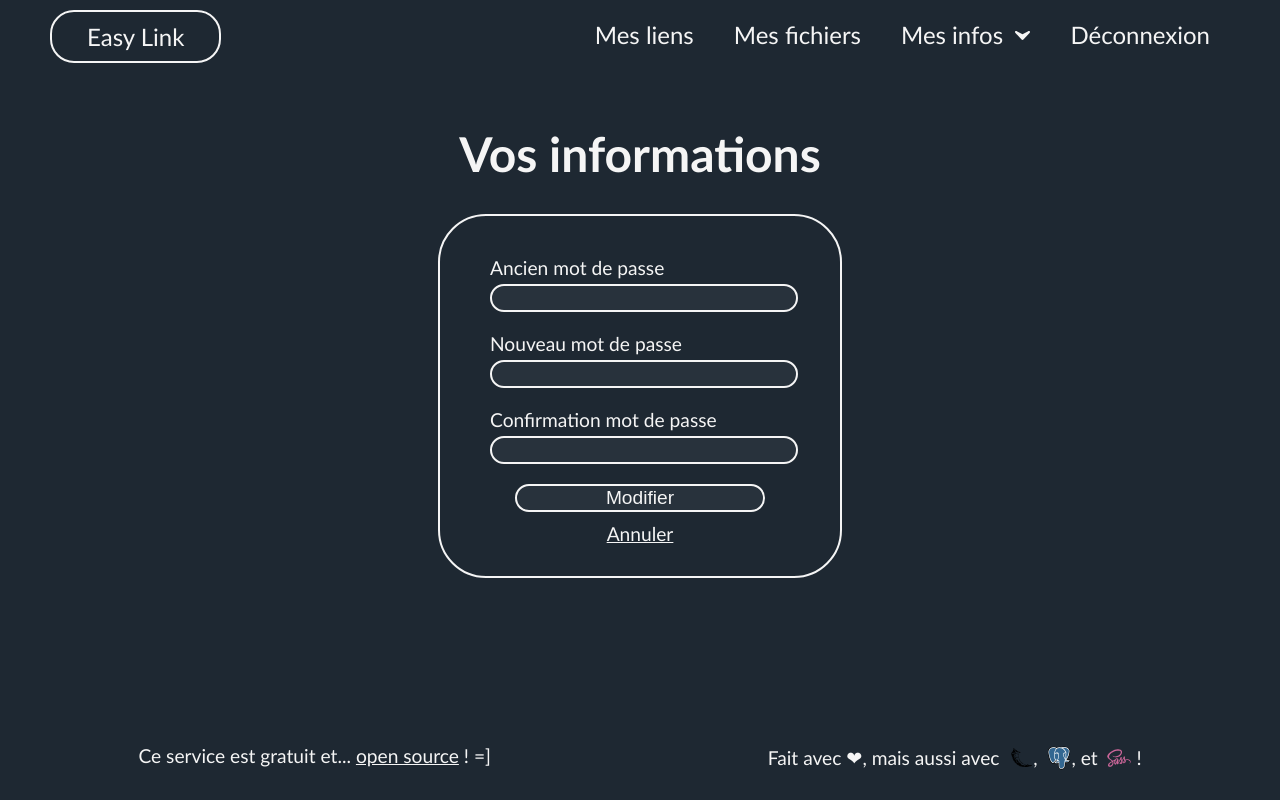
After one commit to FrozenCell239/URL_shortener, a Flask app: page /u/password in a window 1280 px wide. The commit adds this page. Run offline with Flask 3, Linux system fonts and the light colour scheme; the visitor is signed in with stand-in values (Sample User, id 1); parts of the project's set-up code (start-up, migrations or seed data) failed here and were passed over.

Commit message:
Modified profile route to allow user to modify its mail address and its username, and added a route to allow user to modify its password.

```diff
--- a/app/static/scss/style.scss
+++ b/app/static/scss/style.scss
@@ -18,7 +18,6 @@ body{
 
 /* HTML tags customization */
 nav{
-    //background-color: aqua;
     padding-left: 50px;
     padding-right: 50px;
     padding: 10px 50px 0 50px;
@@ -30,15 +29,41 @@ nav{
         padding: 0;
     }
     li{
-        display: inline;
         float: right;
     }
     a{
+        color: $font_main_color;
+        padding: 10px 20px 10px 20px;
+    }
+    li a, #nav-drop-button{
+        display: inline-block;
+        text-align: center;
+        text-decoration: none;
+    }
+    li a:hover, #nav-dropdown:hover #nav-drop-button{
+        background-color: #616161;
+        border-radius: $default-rounding;
+    }
+    li #nav-dropdown{
+        display: inline-block;
+    }
+    #nav-dropdown-content{
+        display: none;
+        position: absolute;
+        z-index: 1;
+    }
+    #nav-dropdown-content a{
+        text-decoration: none;
         display: block;
-        text-align: center;
-        padding: 14px 16px;
-        text-decoration: none;
-        color: $font_main_color;
+        text-align: left;
+        background-color: $background_color;
+        border-radius: $default-rounding;
+    }
+    #nav-dropdown-content a:hover{
+        background-color: #616161;
+    }
+    #nav-dropdown:hover #nav-dropdown-content{
+        display: block;
     }
 }
 main{
@@ -79,6 +104,17 @@ fieldset{
     display: flex;
     flex-direction: column;
 }
+label[for="file-or-link"]{
+    margin-left: 20px;
+    margin-bottom: 2px;
+    width: 40px;
+    height: 40px;
+    display: inline-block;
+    background-size: contain;
+    background-image: url('../icons/link-icon.svg');
+    background-repeat: no-repeat;
+    cursor: pointer;
+}
 
 /* Single element customization */
 #logo{
@@ -105,8 +141,6 @@ fieldset{
         background: none;
         outline: none;
         padding: 1rem 1rem;
-    }
-    input{
         color: $input_main_color;
     }
     input::-webkit-input-placeholder, input[type="file"]{
@@ -133,10 +167,17 @@ fieldset{
     height: 40px;
     fill: $input_main_color;
 }
-#login-form, #register-form{@extend %form;}
-#login-form{
+#login-form, #profile-form, #password-form{
     width: 300px;
     flex-direction: column;
+}
+#password-form{
+    height: 280px;
+}
+#profile-form > a, #password-form > a{
+    align-self: center;
+    color: $font_main_color;
+    margin-top: 10px;
 }
 #register-form{
     width: 600px;
@@ -149,24 +190,23 @@ fieldset{
 #file-or-link{
     display: none;
 }
-label[for="file-or-link"]{
-    margin-left: 20px;
-    margin-bottom: 2px;
-    width: 40px;
-    height: 40px;
-    display: inline-block;
-    background-size: contain;
-    background-image: url('../icons/link-icon.svg');
-    background-repeat: no-repeat;
-    cursor: pointer;
-}
 #file-or-link:checked + label[for="file-or-link"]{
     background-image: url('../icons/file-icon.svg');
     margin-left: 25px;
     margin-bottom: 5px;
 }
-#file-or-link:checked ~ #original-url{display: none;}
-#file-or-link:not(:checked) ~ #to-upload{display: none;}
+#file-or-link:checked ~ #original-url{
+    display: none;
+}
+#file-or-link:not(:checked) ~ #to-upload{
+    display: none;
+}
+#dropdown-icon{
+    display: inline;
+    padding-bottom: 4px;
+    width: 15px;
+    height: auto;
+}
 
 /* Custom classes */
 // Flash message boxes
@@ -176,7 +216,7 @@ label[for="file-or-link"]{
     align-items: center;
     padding-left: 10rem;
     padding-right: 10rem;
-    min-height: 20px;
+    //min-height: 20px;
 }
 .danger-flash{
     @extend %flash;
@@ -207,3 +247,6 @@ label[for="file-or-link"]{
     margin: 0 20px 20px 30px;
     border: 1px solid whitesmoke;
 }
+.form{
+    @extend %form;
+}
--- a/app/static/styles/style.css
+++ b/app/static/styles/style.css
@@ -24,26 +21,26 @@
   cursor: pointer;
 }
 
-#login-form, #register-form {
+.form {
   display: flex;
   font-size: 0.8rem;
   border: 2px solid whitesmoke;
   border-radius: 2rem;
   height: 200px;
-  padding: 50px 50px 50px 50px;
+  padding: 40px 50px 40px 50px;
 }
-#login-form input, #register-form input, #login-form button, #register-form button {
+.form input, .form button {
   border: 2px solid whitesmoke;
   border-radius: 2rem;
   color: whitesmoke;
 }
-#login-form button, #register-form button {
+.form button {
   font-size: 0.8rem;
   width: calc(100% - 50px);
   align-self: center;
   background-color: rgb(40, 50, 60);
 }
-#login-form input, #register-form input {
+.form input {
   margin-top: 5px;
   margin-bottom: 20px;
   background-color: rgb(40, 50, 60);
@@ -81,15 +78,41 @@ nav ul {
   padding: 0;
 }
 nav li {
-  display: inline;
   float: right;
 }
 nav a {
+  color: whitesmoke;
+  padding: 10px 20px 10px 20px;
+}
+nav li a, nav #nav-drop-button {
+  display: inline-block;
+  text-align: center;
+  text-decoration: none;
+}
+nav li a:hover, nav #nav-dropdown:hover #nav-drop-button {
+  background-color: #616161;
+  border-radius: 2rem;
+}
+nav li #nav-dropdown {
+  display: inline-block;
+}
+nav #nav-dropdown-content {
+  display: none;
+  position: absolute;
+  z-index: 1;
+}
+nav #nav-dropdown-content a {
+  text-decoration: none;
   display: block;
-  text-align: center;
-  padding: 14px 16px;
-  text-decoration: none;
-  color: whitesmoke;
+  text-align: left;
+  background-color: rgb(30, 40, 50);
+  border-radius: 2rem;
+}
+nav #nav-dropdown-content a:hover {
+  background-color: #616161;
+}
+nav #nav-dropdown:hover #nav-dropdown-content {
+  display: block;
 }
 
 main {
@@ -189,9 +222,19 @@ fieldset {
   fill: whitesmoke;
 }
 
-#login-form {
+#login-form, #profile-form, #password-form {
   width: 300px;
   flex-direction: column;
+}
+
+#password-form {
+  height: 280px;
+}
+
+#profile-form > a, #password-form > a {
+  align-self: center;
+  color: whitesmoke;
+  margin-top: 10px;
 }
 
 #register-form {
@@ -233,6 +264,13 @@ label[for=file-or-link] {
   display: none;
 }
 
+#dropdown-icon {
+  display: inline;
+  padding-bottom: 4px;
+  width: 15px;
+  height: auto;
+}
+
 /* Custom classes */
 .flash-zone {
   display: flex;
@@ -240,7 +278,6 @@ label[for=file-or-link] {
   align-items: center;
   padding-left: 10rem;
   padding-right: 10rem;
-  min-height: 20px;
 }
 
 .danger-flash {
--- a/app/templates/base.html.jinja
+++ b/app/templates/base.html.jinja
@@ -21,10 +21,25 @@
                 <ul>
                     <li id="logo"><a href="{{ url_for('main.index') }}">Easy Link</a></li>
                     {% if session.username %}
-                    <li><a href="{{ url_for('main.logout') }}">Déconnexion</a></li>
-                        {% if self._TemplateReference__context.name != "user/profile.html.jinja" %}
-                        <li><a href="{{ url_for('user.profile') }}">Mes infos</a></li>
-                        {% endif %}
+                        <li><a href="{{ url_for('main.logout') }}">Déconnexion</a></li>
+                        <li id="nav-dropdown">
+                            <a href="#" id="nav-drop-button">
+                                Mes infos&nbsp;
+                                <img
+                                    id="dropdown-icon"
+                                    src="{{ url_for('static', filename = 'icons/dropdown-icon.svg') }}"
+                                    alt="Dropdown icon."
+                                >
+                            </a>
+                            <div id="nav-dropdown-content">
+                                {% if self._TemplateReference__context.name != "user/profile.html.jinja" %}
+                                <a href="{{ url_for('user.profile') }}">Profil</a>
+                                {% endif %}
+                                {% if self._TemplateReference__context.name != "user/password.html.jinja" %}
+                                <a href="{{ url_for('user.password') }}">Mot de passe</a>
+                                {% endif %}
+                            </div>
+                        </li>
                         {% if self._TemplateReference__context.name != "user/files.html.jinja" %}
                         <li><a href="{{ url_for('user.files') }}">Mes fichiers</a></li>
                         {% endif %}
--- /dev/null
+++ b/app/templates/user/password.html.jinja
@@ -0,0 +1,14 @@
+{% extends 'base.html.jinja' %}
+{% block main %}
+<h1>Vos informations</h1>
+<form action="#" method="post" class="form" id="password-form">
+    <label for="old_password">Ancien mot de passe</label>
+    <input type="password" name="old_password">
+    <label for="new_password">Nouveau mot de passe</label>
+    <input type="password" name="new_password">
+    <label for="new_password_confirm">Confirmation mot de passe</label>
+    <input type="password" name="new_password_confirm">
+    <button type="submit">Modifier</button>
+    <a href="{{ url_for('main.index') }}">Annuler</a>
+</form>
+{% endblock %}
--- a/app/user/routes.py
+++ b/app/user/routes.py
@@ -1,6 +1,6 @@
 from flask import render_template, flash, redirect, url_for, request, session
 from app.user import user_bp
-from app.extensions import db
+from app.extensions import db, bcrypt, limiter
 from app.models.user import User
 from app.models.link import Link
 from config import AppInfos
@@ -9,27 +9,110 @@ from os import remove, path
 @user_bp.route('/')
 def index(): return redirect(url_for('user.links'))
 
-@user_bp.route('/profile')
+@user_bp.route('/profile', methods = ['POST', 'GET'])
 def profile():
     # Redirecting user if not connected
     if not 'username' in session :
         flash("Vous devez être connecté pour accéder à cette page/fonctionnalité.", 'danger')
         return redirect(url_for('main.login'))
 
+    # Getting user's informations
     found_user = User.query.filter_by(username = session['username']).first()
-    #if request.method != 'POST' :
-    #    return render_template('user/index.html.jinja', title = "Mes infos")
-    #else:
-    #    session['mail'] = request.form['mail']
-    #    found_user.mail = session['mail']
-    #    db.session.commit()
-    #    flash("Votre adresse mail a été modifiée avec succès.", 'success')
-    return render_template(
-        'user/profile.html.jinja',
-        title = "Mes liens",
-        username = session['username'],
-        mail = found_user.mail
-    )
+
+    # Register form handling
+    if request.method == 'POST' :
+       # Errors handling
+        errors = []
+        if User.query.filter_by(username = request.form['username']).first():
+            errors.append("Un autre compte possède déjà le nom d'utilisateur que vous avez saisi.")
+        if User.query.filter_by(mail = request.form['mail']).first():
+            errors.append("Un autre compte possède déjà l'adresse mail que vous avez saisie.")
+
+        # New user's informations registering if no error occured
+        if errors == [] :
+            found_user.username = request.form['username']
+            found_user.mail = request.form['mail']
+            db.session.commit()
+            session['username'] = request.form['username']
+            flash("Vos informations ont été modifiées avec succès.", 'success')
+            return redirect(url_for('main.index'))
+
+        # Profile page display with errors if some occured
+        else:
+            for error in errors : flash(error, 'danger')
+            return render_template(
+            'user/profile.html.jinja',
+            title = "Mon profil",
+            user_infos = {
+                'mail' : found_user.mail,
+                'username' : found_user.username
+            }
+        )
+
+    # Profile page display
+    else:
+        return render_template(
+            'user/profile.html.jinja',
+            title = "Mon profil",
+            user_infos = {
+                'mail' : found_user.mail,
+                'username' : found_user.username
+            }
+        )
+
+@user_bp.route('/password', methods = ['POST', 'GET'])
+@limiter.limit(AppInfos.password_limits())
+def password():
+    # Redirecting user if not connected
+    if not 'username' in session :
+        flash("Vous devez être connecté pour accéder à cette page/fonctionnalité.", 'danger')
+        return redirect(url_for('main.login'))
+
+    # Register form handling
+    if request.method == 'POST' :
+        # Getting user
+        found_user = User.query.filter_by(id = session['user_id']).first()
+
+       # Errors handling
+        errors = []
+        if request.form['new_password'] != request.form['new_password_confirm'] :
+            errors.append("Les mots de passes ne sont pas identiques.")
+        if found_user :
+            pw_check = bcrypt.check_password_hash(
+                found_user.password,
+                request.form['old_password']
+            )
+        else: pw_check = None
+        if not pw_check :
+            errors.append("L'ancien mot de passe saisi est incorrect.")
+        if not found_user :
+            redirect(url_for('error.index'))
+
+        # New user's informations registering if no error occured
+        if errors == [] :
+            found_user.setPassword(
+                bcrypt
+                    .generate_password_hash(request.form['new_password'])
+                    .decode('utf-8')
+            )
+            db.session.commit()
+            flash("Votre mot de passe a été modifié avec succès.", 'success')
+            return redirect(url_for('main.index'))
+
+        # Profile page display with errors if some occured
+        else:
+            for error in errors : flash(error, 'danger')
+            return render_template(
+                'user/password.html.jinja',
+                title = "Modification mot de passe"
+            )
+
+    # Profile page display
+    else:
+        return render_template(
+            'user/password.html.jinja',
+            title = "Modification mot de passe"
+        )
 
 @user_bp.route('/links')
 def links():
```
Also changed, not shown: other parts of app/static/styles/style.css (+13 -18 lines), app/templates/user/profile.html.jinja (+5 -3 lines), app/static/icons/dropdown-icon.svg (added), 1 other file.
